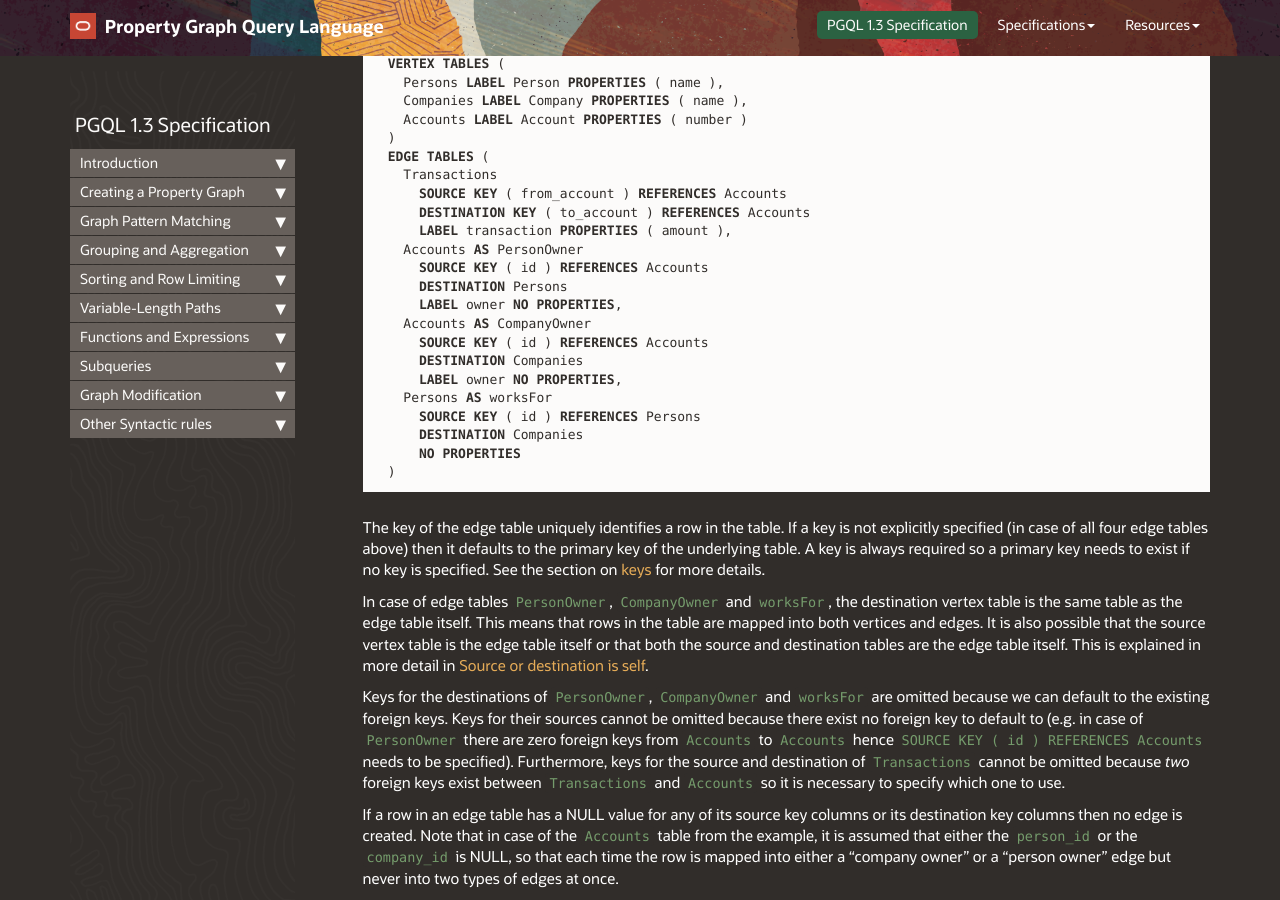
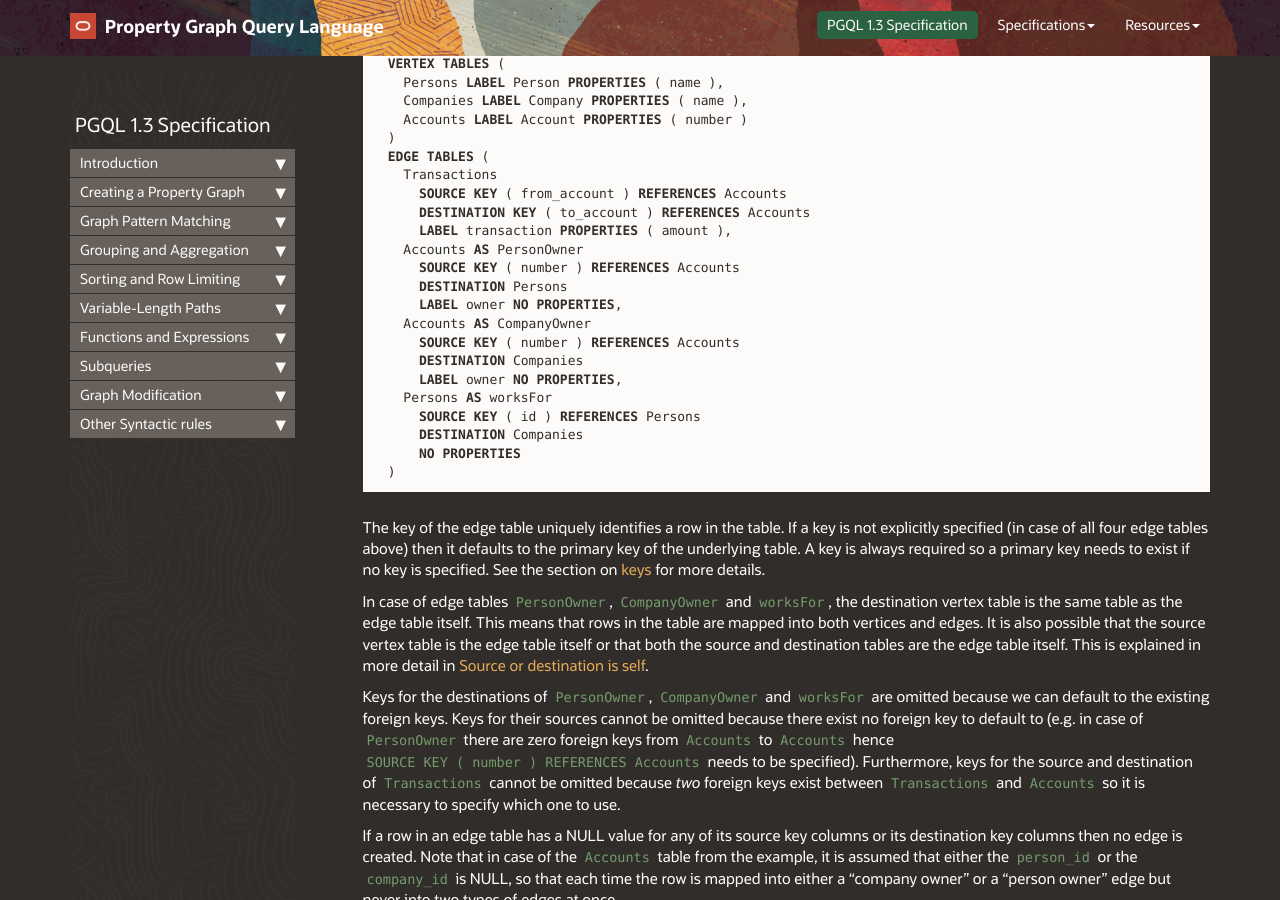
Before and after one commit to oracle/pgql-lang, a Jekyll site: the page built from pages/pgql-1.3-spec.md, in a window 1280 px wide and 900 px high, scrolled down 7684 px. Built offline with Jekyll 4.4.1, drawn with Linux system fonts in a browser that asks for light colours; nearby versions of some CDN libraries; comment, search, counter and statistics services are not loaded; some of the changed text lies outside the part shown.

Commit message:
fix: Accounts have a NUMBER not an ID

```diff
--- a/pages/pgql-1.3-spec.md
+++ b/pages/pgql-1.3-spec.md
@@ -211,11 +211,11 @@ CREATE PROPERTY GRAPH financial_transactions
       DESTINATION KEY ( to_account ) REFERENCES Accounts
       LABEL transaction PROPERTIES ( amount ),
     Accounts AS PersonOwner
-      SOURCE KEY ( id ) REFERENCES Accounts
+      SOURCE KEY ( number ) REFERENCES Accounts
       DESTINATION Persons
       LABEL owner NO PROPERTIES,
     Accounts AS CompanyOwner
-      SOURCE KEY ( id ) REFERENCES Accounts
+      SOURCE KEY ( number ) REFERENCES Accounts
       DESTINATION Companies
       LABEL owner NO PROPERTIES,
     Persons AS worksFor
@@ -305,11 +305,11 @@ CREATE PROPERTY GRAPH financial_transactions
       DESTINATION KEY ( to_account ) REFERENCES Accounts
       LABEL transaction PROPERTIES ( amount ),
     Accounts AS PersonOwner
-      SOURCE KEY ( id ) REFERENCES Accounts
+      SOURCE KEY ( number ) REFERENCES Accounts
       DESTINATION Persons
       LABEL owner NO PROPERTIES,
     Accounts AS CompanyOwner
-      SOURCE KEY ( id ) REFERENCES Accounts
+      SOURCE KEY ( number ) REFERENCES Accounts
       DESTINATION Companies
       LABEL owner NO PROPERTIES,
     Persons AS worksFor
@@ -329,7 +329,7 @@ This means that rows in the table are mapped into both vertices and edges. It is
 This is explained in more detail in [Source or destination is self](#source-or-destination-is-self).
 
 Keys for the destinations of `PersonOwner`, `CompanyOwner` and `worksFor` are omitted because we can default to the existing foreign keys.
-Keys for their sources cannot be omitted because there exist no foreign key to default to (e.g. in case of `PersonOwner` there are zero foreign keys from `Accounts` to `Accounts` hence `SOURCE KEY ( id ) REFERENCES Accounts` needs to be specified).
+Keys for their sources cannot be omitted because there exist no foreign key to default to (e.g. in case of `PersonOwner` there are zero foreign keys from `Accounts` to `Accounts` hence `SOURCE KEY ( number ) REFERENCES Accounts` needs to be specified).
 Furthermore, keys for the source and destination of `Transactions` cannot be omitted because _two_ foreign keys exist between `Transactions` and `Accounts` so it is necessary to specify which one to use.
 
 If a row in an edge table has a NULL value for any of its source key columns or its destination key columns then no edge is created.
@@ -423,7 +423,7 @@ CREATE PROPERTY GRAPH financial_transactions
       DESTINATION KEY ( to_account ) REFERENCES Accounts
       LABEL transaction PROPERTIES ( amount ),
     Accounts AS PersonOwner
-      SOURCE KEY ( id ) REFERENCES Accounts
+      SOURCE KEY ( number ) REFERENCES Accounts
       DESTINATION Persons
       LABEL owner NO PROPERTIES,
     ...
@@ -467,12 +467,12 @@ CREATE PROPERTY GRAPH financial_transactions
       LABEL transaction PROPERTIES ( amount ),
     Accounts AS PersonOwner
       KEY ( number )
-      SOURCE KEY ( id ) REFERENCES Accounts
+      SOURCE KEY ( number ) REFERENCES Accounts
       DESTINATION KEY ( person_id ) REFERENCES Persons
       LABEL owner NO PROPERTIES,
     Accounts AS CompanyOwner
       KEY ( number )
-      SOURCE KEY ( id ) REFERENCES Accounts
+      SOURCE KEY ( number ) REFERENCES Accounts
       DESTINATION KEY ( company_id ) REFERENCES Companies
       LABEL owner NO PROPERTIES,
   Persons AS worksFor
@@ -656,7 +656,7 @@ An example of an edge table with no properties is:
   EDGE TABLES (
     ...
     Accounts AS PersonOwner
-      SOURCE KEY ( id ) REFERENCES Accounts
+      SOURCE KEY ( number ) REFERENCES Accounts
       DESTINATION Persons
       LABEL owner NO PROPERTIES
     ...
```
